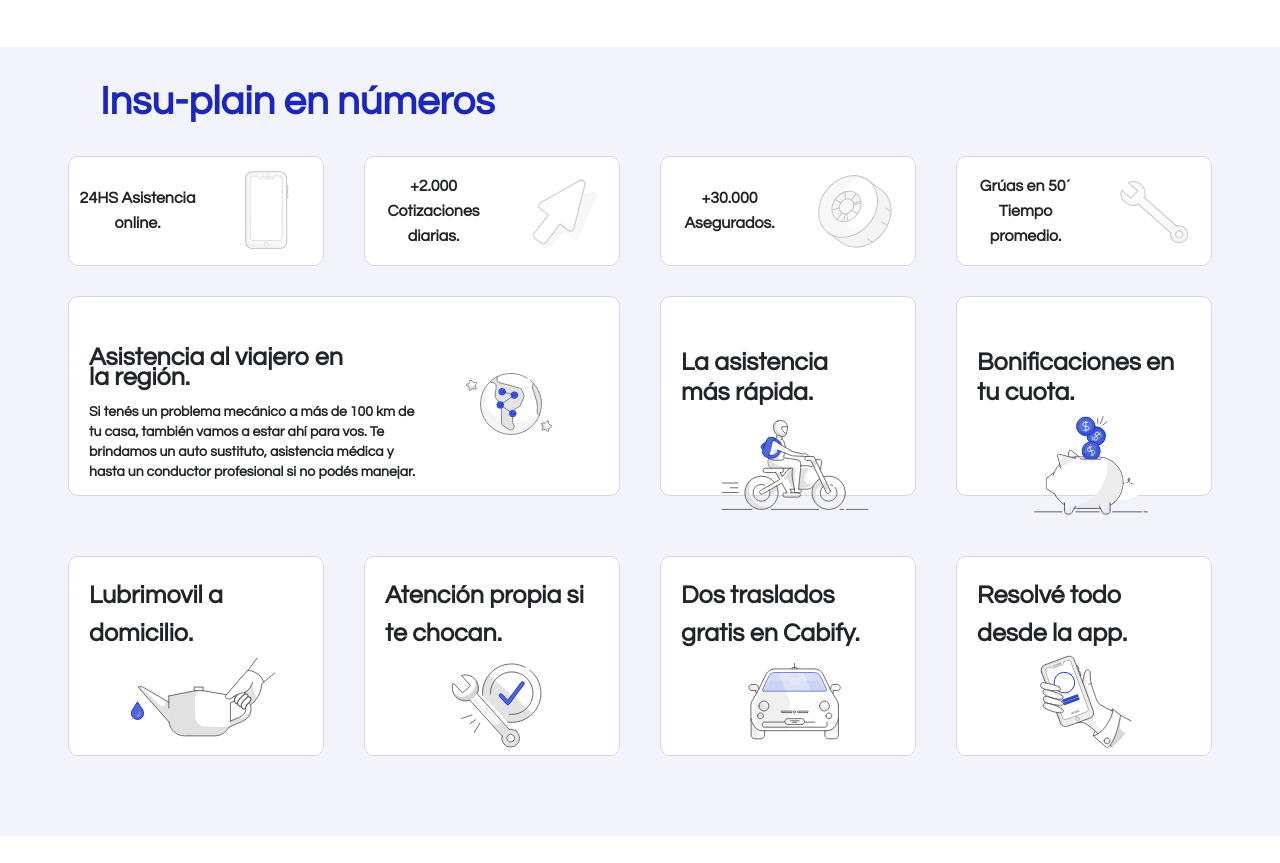
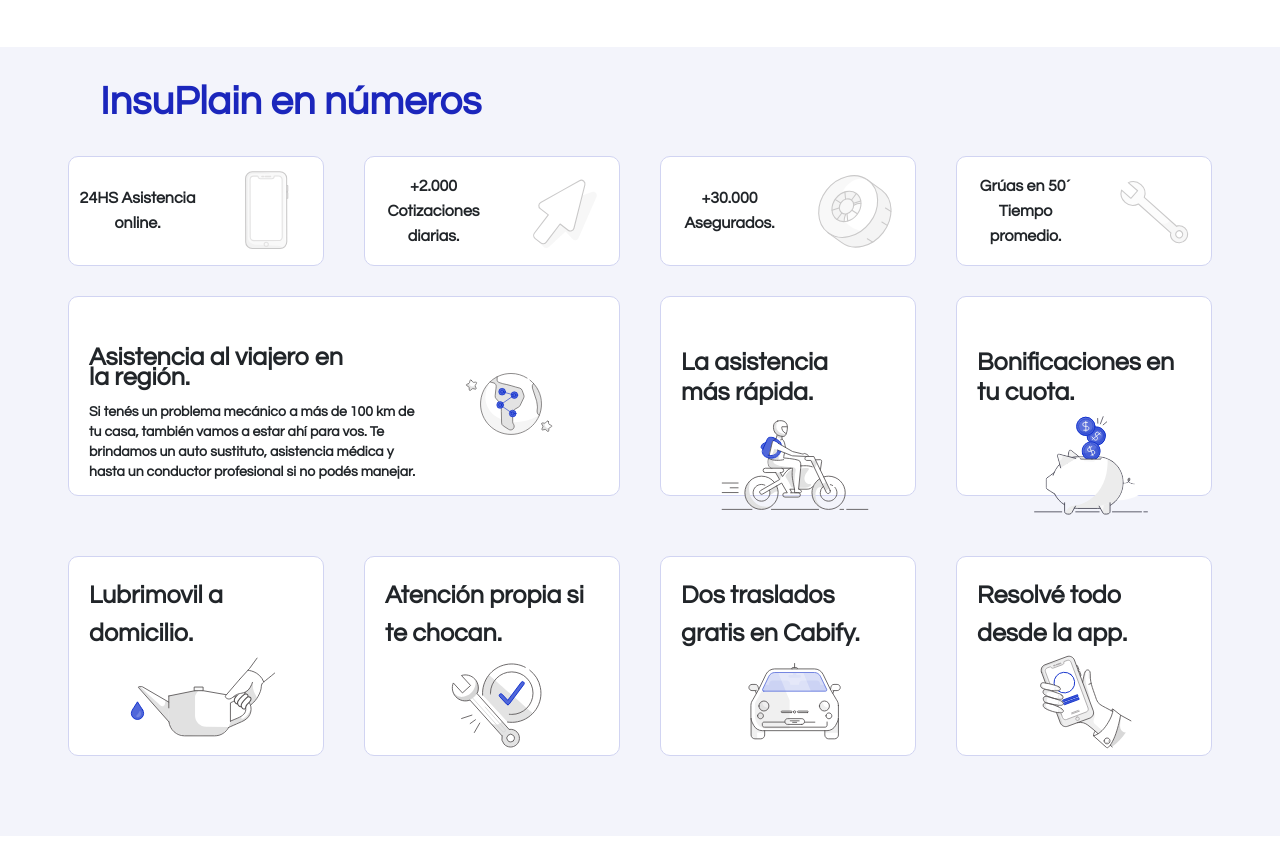
Before and after one commit to Dal-dw/Clon-UnigoWeb-Coderhouse, a plain HTML site: page index.html in a window 1280 px wide. Shown: the part 1250-2113 px from the top of the page. Drawn offline with nearby package versions, Linux system fonts and the light colour scheme; files whose address does not match are found by name.

Commit message:
unificado nombre de marca con errores

```diff
--- a/index.html
+++ b/index.html
@@ -158,7 +158,7 @@
       <section id="home-med">
 
           <div>
-            <h2 id="tituloHomeMed">Insu-plain en números</h2>
+            <h2 id="tituloHomeMed">InsuPlain en números</h2>
           </div>
 
         <div class="tiraImagenesSeccionMedia">
```
